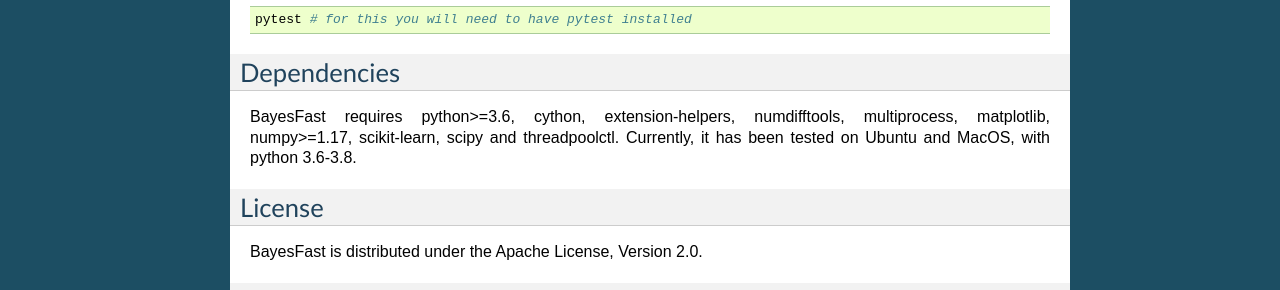
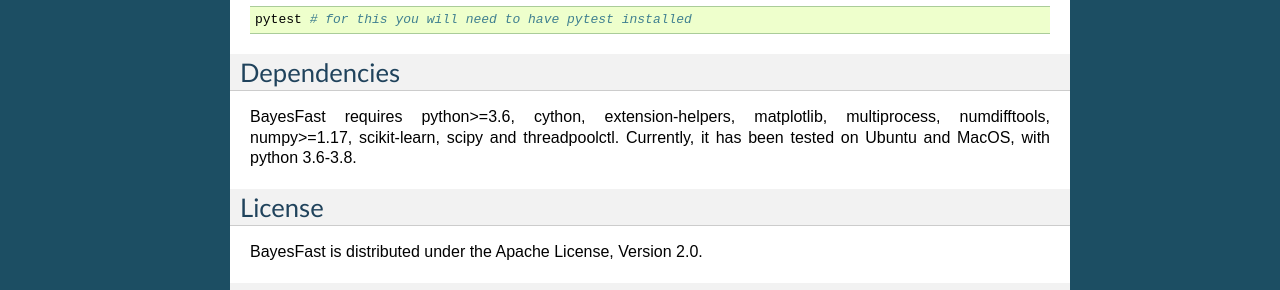
Before and after one commit to h3jia/bayesfast, a Sphinx documentation site: the page built from docs/index.rst, in a window 1280 px wide. Shown: the part 727-1017 px from the top of the page. Built offline with Sphinx 7.4.7, drawn with Linux system fonts in a browser that asks for light colours.

Commit message:
update doc

```diff
--- a/README.md
+++ b/README.md
@@ -51,8 +51,8 @@
 
 ## Dependencies
 
-BayesFast requires python>=3.6, cython, extension-helpers, numdifftools,
-multiprocess, matplotlib, numpy>=1.17, scikit-learn, scipy and threadpoolctl.
+BayesFast requires python>=3.6, cython, extension-helpers, matplotlib,
+multiprocess, numdifftools, numpy>=1.17, scikit-learn, scipy and threadpoolctl.
 Currently, it has been tested on Ubuntu and MacOS, with python 3.6-3.8.
 
 ## License
--- a/docs/conf.py
+++ b/docs/conf.py
@@ -19,6 +19,8 @@
 # add these directories to sys.path here. If the directory is relative to the
 # documentation root, use os.path.abspath to make it absolute, like shown here.
 #sys.path.insert(0, os.path.abspath('.'))
+
+import bayesfast
 
 # -- General configuration ------------------------------------------------
 
--- a/docs/requirements.txt
+++ b/docs/requirements.txt
@@ -1 +1,2 @@
 m2r2
+.
--- a/setup.py
+++ b/setup.py
@@ -91,8 +91,8 @@
     url='https://github.com/HerculesJack/bayesfast',
     license='Apache License, Version 2.0',
     python_requires=">=3.6",
-    install_requires=['cython', 'extension-helpers', 'numdifftools',
-                      'multiprocess', 'matplotlib', 'numpy>=1.17',
+    install_requires=['cython', 'extension-helpers', 'matplotlib',
+                      'multiprocess', 'numdifftools', 'numpy>=1.17',
                       'scikit-learn', 'scipy', 'threadpoolctl'],
     packages=find_packages(),
     package_data={'bayesfast': ['utils/new-joe-kuo-6.21201']},
```
Also changed, not shown: docs/api.md (deleted, +0 -4 lines), docs/api.rst (added, +8 -0 lines).
